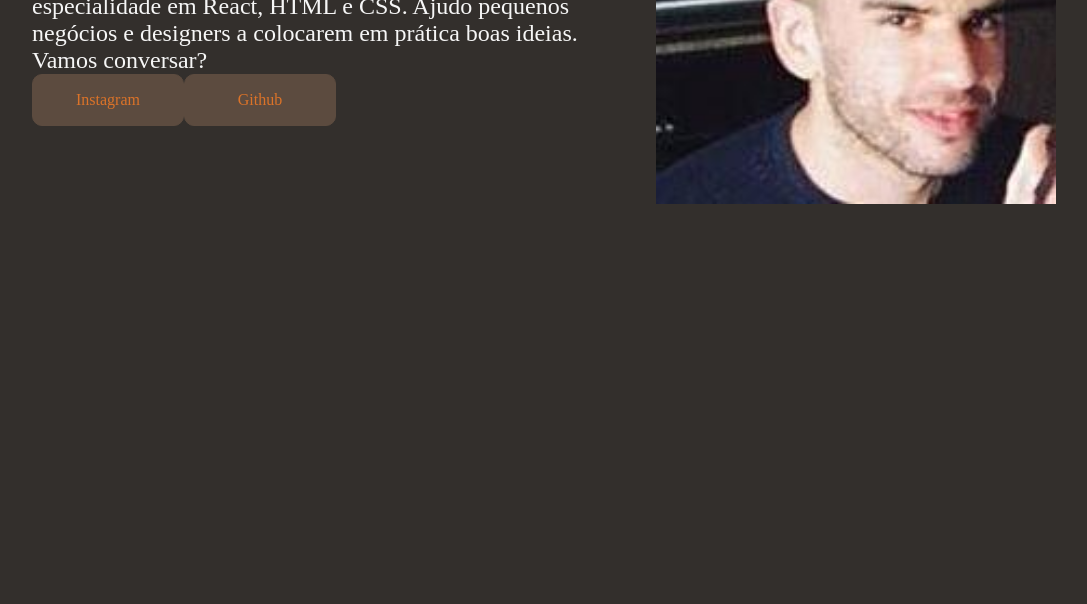
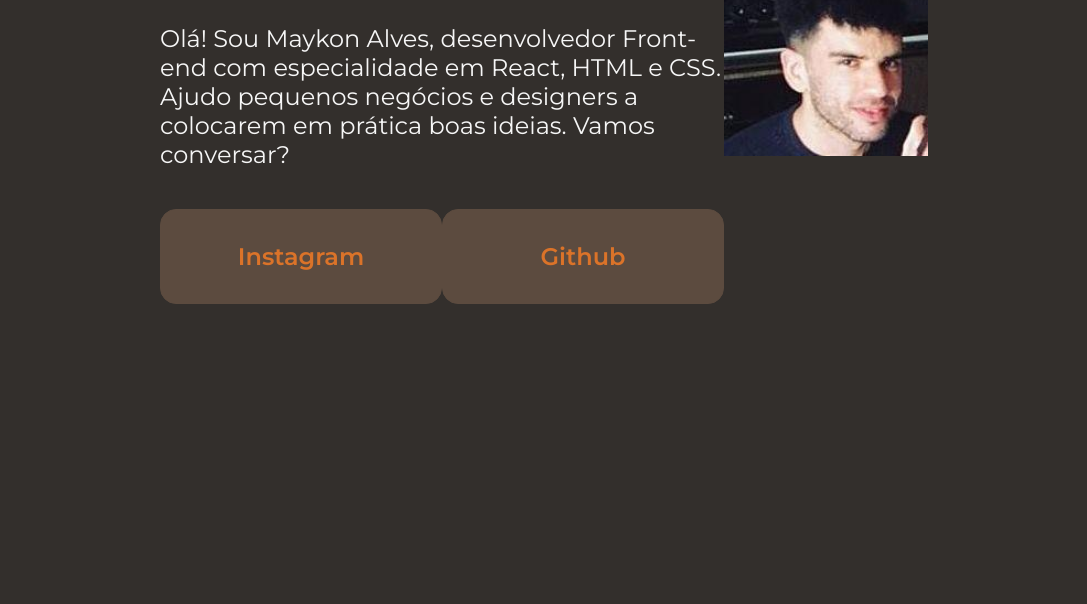
Before and after one commit to maykonalvesdonascimento/htmlaula01-portifolio, a plain HTML site: page index.html in a window 1280 px wide. Shown: the part 324-928 px from the top of the page, without its empty margins (96-1183 px from the left). Drawn offline with nearby package versions, Linux system fonts and the light colour scheme.

Commit message:
Decorando o botão e aproximando a sessão da foto

```diff
--- a/index.html
+++ b/index.html
@@ -17,8 +17,10 @@
             </h1>
             <p class="apresentacao__conteudo__texto">Olá! Sou Maykon Alves, desenvolvedor Front-end com especialidade em React, HTML e CSS. Ajudo pequenos negócios e designers a colocarem em prática boas ideias. Vamos conversar?
             </p>
-            <a href="https://www.instagram.com/maykonalvesdonascimento/">Instagram</a>
-            <a href="https://github.com/maykonalvesdonascimento">Github</a>
+            <div class="apresentacao__links">
+                <a href="https://www.instagram.com/maykonalvesdonascimento/" class="apresentacao__links__link">Instagram</a>
+                <a href="https://github.com/maykonalvesdonascimento" class="apresentacao__links__link">Github</a>
+            </div>
         </section>
         <img src="img/foto.jpg" alt="Foto Maykon, homem branco com cabelos negros e cacheados">
     </main>
--- a/style.css
+++ b/style.css
@@ -1,3 +1,5 @@
+@import url('https://fonts.googleapis.com/css2?family=Krona+One&family=Montserrat:ital,wght@0,100..900;1,100..900&display=swap');
+
 *{
     margin: 0;
     padding: 0;
@@ -17,7 +19,7 @@ body{
 .apresentacao{
 
 
-    margin: 10%;
+    margin: 10% 20%;
     display:flex;
     align-items: center;
     justify-content: space-between;
@@ -26,29 +28,40 @@ body{
 
 .apresentacao__conteudo{
    width: 615px;
+   display: flex;
+   flex-direction: column;
+   gap: 40px;
 }
 .apresentacao__conteudo__titulo{
+    font-family: "Krona One", sans-serif;
     font-size: 36px;
 }
 .apresentacao__conteudo__texto{
+    font-family: "Montserrat", sans-serif;
     font-size: 24px;
+    font-weight: 400;
 }
+.apresentacao__links{
+    display: flex;
+    justify-content: space-between;
 
+}
 img{
     width: 400px;
 }
-a {
+.apresentacao__links__link {
     display: block;
-    width: 150px;
-    height: 50px;
+    width: 280px;
+    padding: 21.5px 0;
     background-color: #5c4b3f;
     border: 1px solid #5c4b3f;
     color: #db7329;
     text-decoration: none;
-    border-radius: 10px;
+    border-radius: 16px;
     text-align: center;
     line-height: 50px;
-    display: block;
-    float: left;
+    font-size: 24px;
+    font-family: "Montserrat", sans-serif;
+    font-weight: 600;
 
 }
```
